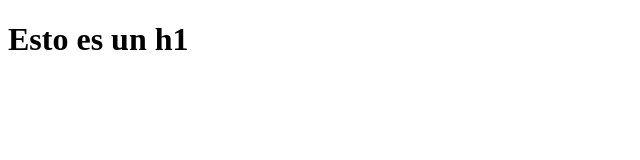
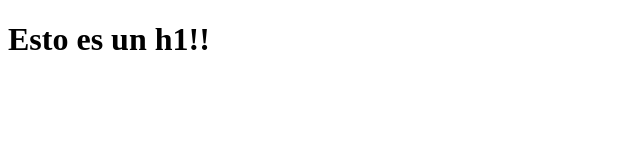
Before and after one commit to omarisea13/demo, a plain HTML site: page index.html in a window 1280 px wide. Shown: the full height of the page, 0-640 px from the left. Drawn offline with Linux system fonts and the light colour scheme.

Commit message:
Update index.html
Se agrega signo de exclamación

```diff
--- a/index.html
+++ b/index.html
@@ -6,6 +6,6 @@
     <title>Document</title>
 </head>
 <body>
-    <h1>Esto es un h1</h1>
+    <h1>Esto es un h1!!</h1>
 </body>
 </html>
```
